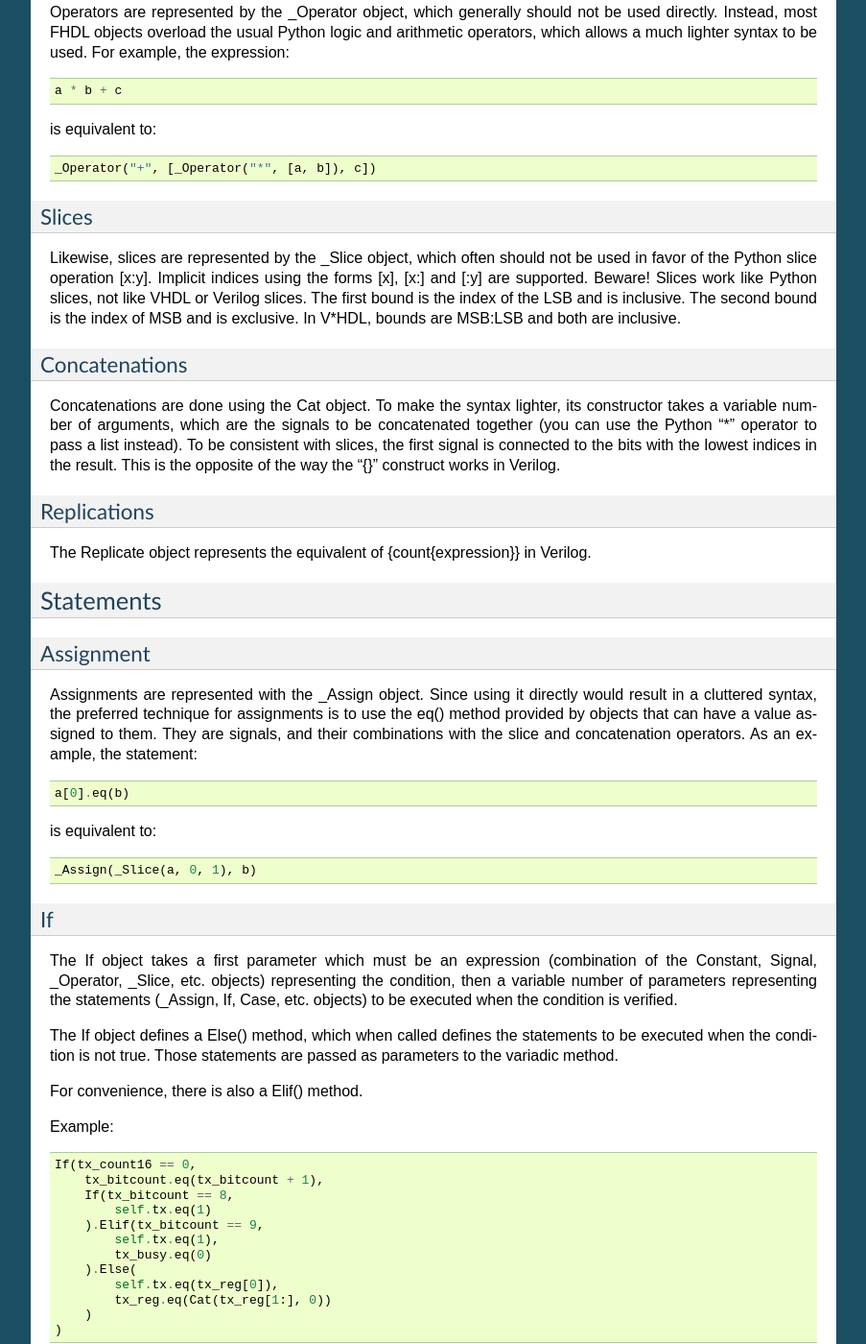
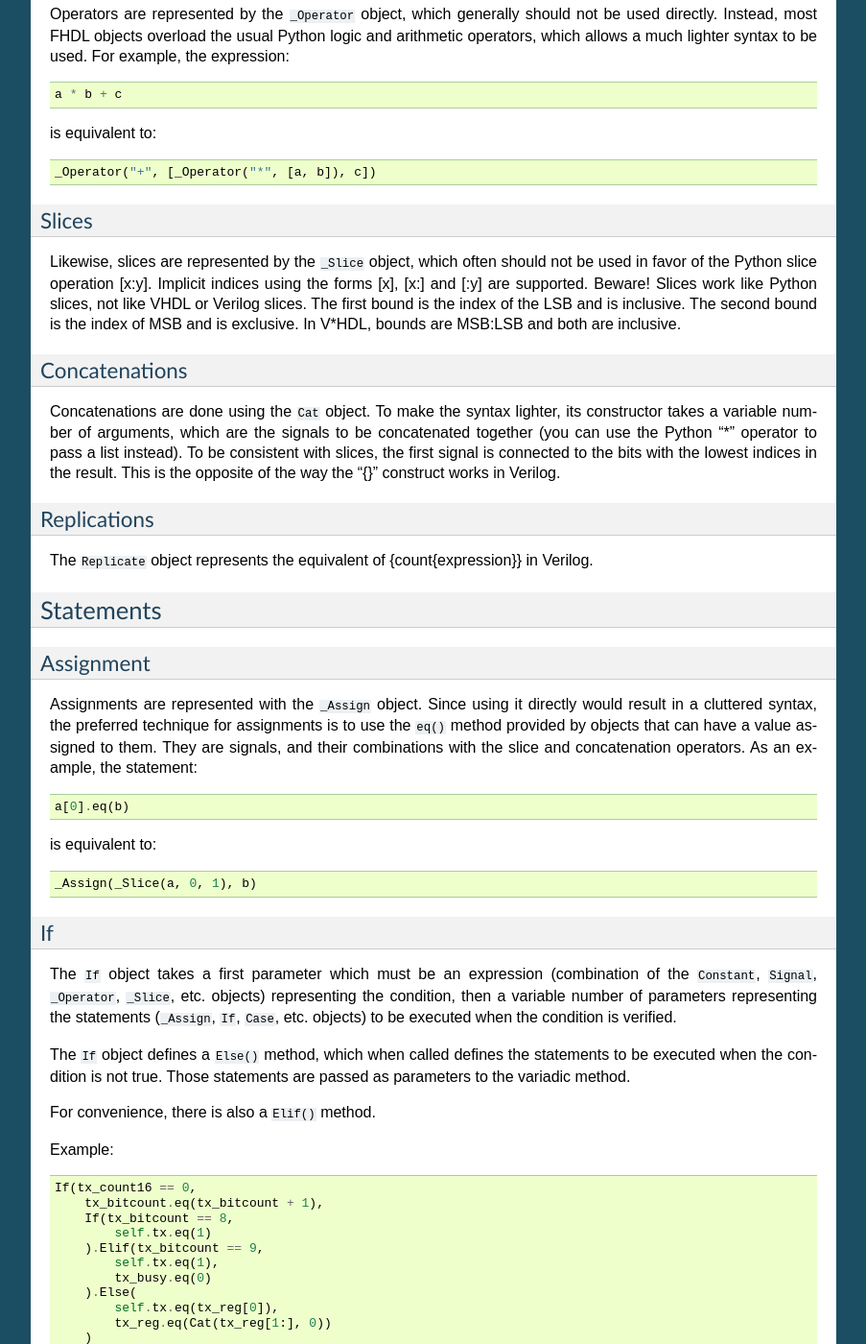
Before and after one commit to enjoy-digital/litex, a Sphinx documentation site: the page built from doc/index.rst, in a window 1280 px wide and 1400 px high, scrolled down 3488 px. Shown: the whole window at 96% size, without its empty margins (198-1101 px from the left). Built offline with Sphinx 7.4.7, drawn with Linux system fonts in a browser that asks for light colours; formulas are drawn with MathJax 3; some of the changed text lies outside the part shown.

Commit message:
doc: use script font

```diff
--- a/doc/index.rst
+++ b/doc/index.rst
@@ -98,7 +98,7 @@ The properties of a signal object are:
 * a bit vector description
 * a name, used as a hint for the V*HDL back-end name mangler.
 * a boolean "variable". If true, the signal will behave like a VHDL variable, or a Verilog reg that uses blocking assignment. This parameter only has an effect when the signal's value is modified in a synchronous statement.
-* the signal's reset value. It must be an integer, and defaults to 0. When the signal's value is modified with a synchronous statement, the reset value is the initialization value of the associated register. When the signal is assigned to in a conditional combinatorial statement (If or Case), the reset value is the value that the signal has when no condition that causes the signal to be driven is verified. This enforces the absence of latches in designs. If the signal is permanently driven using a combinatorial statement, the reset value has no effect.
+* the signal's reset value. It must be an integer, and defaults to 0. When the signal's value is modified with a synchronous statement, the reset value is the initialization value of the associated register. When the signal is assigned to in a conditional combinatorial statement (``If`` or ``Case``), the reset value is the value that the signal has when no condition that causes the signal to be driven is verified. This enforces the absence of latches in designs. If the signal is permanently driven using a combinatorial statement, the reset value has no effect.
 
 The sole purpose of the name property is to make the generated V*HDL code easier to understand and debug. From a purely functional point of view, it is perfectly OK to have several signals with the same name property. The back-end will generate a unique name for each object. If no name property is specified, Migen will analyze the code that created the signal object, and try to extract the variable or member name from there. For example, the following statements will create one or several signal named "bar": ::
 
@@ -111,7 +111,7 @@ In case of conflicts, Migen tries first to resolve the situation by prefixing th
 
 Operators
 =========
-Operators are represented by the _Operator object, which generally should not be used directly. Instead, most FHDL objects overload the usual Python logic and arithmetic operators, which allows a much lighter syntax to be used. For example, the expression: ::
+Operators are represented by the ``_Operator`` object, which generally should not be used directly. Instead, most FHDL objects overload the usual Python logic and arithmetic operators, which allows a much lighter syntax to be used. For example, the expression: ::
 
   a * b + c
 
@@ -121,23 +121,23 @@ is equivalent to::
 
 Slices
 ======
-Likewise, slices are represented by the _Slice object, which often should not be used in favor of the Python slice operation [x:y]. Implicit indices using the forms [x], [x:] and [:y] are supported. Beware! Slices work like Python slices, not like VHDL or Verilog slices. The first bound is the index of the LSB and is inclusive. The second bound is the index of MSB and is exclusive. In V*HDL, bounds are MSB:LSB and both are inclusive.
+Likewise, slices are represented by the ``_Slice`` object, which often should not be used in favor of the Python slice operation [x:y]. Implicit indices using the forms [x], [x:] and [:y] are supported. Beware! Slices work like Python slices, not like VHDL or Verilog slices. The first bound is the index of the LSB and is inclusive. The second bound is the index of MSB and is exclusive. In V*HDL, bounds are MSB:LSB and both are inclusive.
 
 Concatenations
 ==============
-Concatenations are done using the Cat object. To make the syntax lighter, its constructor takes a variable number of arguments, which are the signals to be concatenated together (you can use the Python "*" operator to pass a list instead).
+Concatenations are done using the ``Cat`` object. To make the syntax lighter, its constructor takes a variable number of arguments, which are the signals to be concatenated together (you can use the Python "*" operator to pass a list instead).
 To be consistent with slices, the first signal is connected to the bits with the lowest indices in the result. This is the opposite of the way the "{}" construct works in Verilog.
 
 Replications
 ============
-The Replicate object represents the equivalent of {count{expression}} in Verilog.
+The ``Replicate`` object represents the equivalent of {count{expression}} in Verilog.
 
 Statements
 **********
 
 Assignment
 ==========
-Assignments are represented with the _Assign object. Since using it directly would result in a cluttered syntax, the preferred technique for assignments is to use the eq() method provided by objects that can have a value assigned to them. They are signals, and their combinations with the slice and concatenation operators.
+Assignments are represented with the ``_Assign`` object. Since using it directly would result in a cluttered syntax, the preferred technique for assignments is to use the ``eq()`` method provided by objects that can have a value assigned to them. They are signals, and their combinations with the slice and concatenation operators.
 As an example, the statement: ::
 
   a[0].eq(b)
@@ -148,11 +148,11 @@ is equivalent to: ::
 
 If
 ==
-The If object takes a first parameter which must be an expression (combination of the Constant, Signal, _Operator, _Slice, etc. objects) representing the condition, then a variable number of parameters representing the statements (_Assign, If, Case, etc. objects) to be executed when the condition is verified.
+The ``If`` object takes a first parameter which must be an expression (combination of the ``Constant``, ``Signal``, ``_Operator``, ``_Slice``, etc. objects) representing the condition, then a variable number of parameters representing the statements (``_Assign``, ``If``, ``Case``, etc. objects) to be executed when the condition is verified.
 
-The If object defines a Else() method, which when called defines the statements to be executed when the condition is not true. Those statements are passed as parameters to the variadic method.
+The ``If`` object defines a ``Else()`` method, which when called defines the statements to be executed when the condition is not true. Those statements are passed as parameters to the variadic method.
 
-For convenience, there is also a Elif() method.
+For convenience, there is also a ``Elif()`` method.
 
 Example: ::
 
@@ -171,9 +171,9 @@ Example: ::
 
 Case
 ====
-The Case object constructor takes as first parameter the expression to be tested, then a variable number of lists describing the various cases.
+The ``Case`` object constructor takes as first parameter the expression to be tested, then a variable number of lists describing the various cases.
 
-Each list contains an expression (typically a constant) describing the value to be matched, followed by the statements to be executed when there is a match. The head of the list can be the an instance of the Default object.
+Each list contains an expression (typically a constant) describing the value to be matched, followed by the statements to be executed when there is a match. The head of the list can be the an instance of the ``Default`` object.
 
 Special elements
 ****************
```
